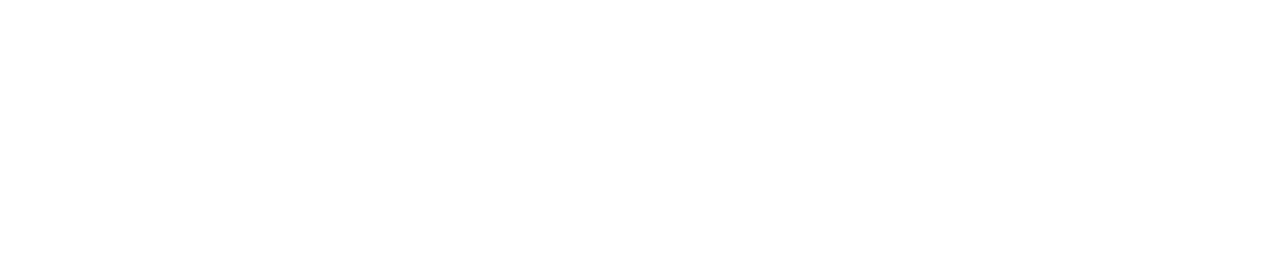
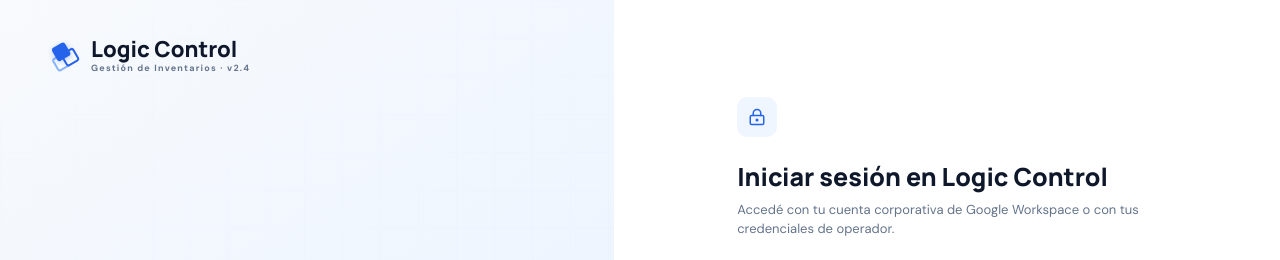
Before and after one commit to valencastrillon/App_-Web_Inventarios, a plain HTML site: page App_-Web_Inventarios/index.html in a window 1280 px wide. Shown: the top 260 px of the page. Drawn offline with Linux system fonts and the light colour scheme; the site is published under a folder, as on GitHub Pages, so addresses that start at the root find nothing.

Commit message:
Update stylesheet and script paths to relative

```diff
--- a/App_-Web_Inventarios/index.html
+++ b/App_-Web_Inventarios/index.html
@@ -14,10 +14,10 @@
       content="Gestión inteligente de inventarios multi-sede con Logic Control."
     />
     <title>Logic Control | Gestión de Inventarios Multi-Sede</title>
-    <link rel="stylesheet" href="/src/styles/main.css" />
+    <link rel="stylesheet" href="./src/styles/main.css" />
   </head>
   <body>
     <div id="root" aria-live="polite"></div>
-    <script type="module" src="/src/main.js"></script>
+    <script type="module" src="./src/main.js"></script>
   </body>
 </html>
```
